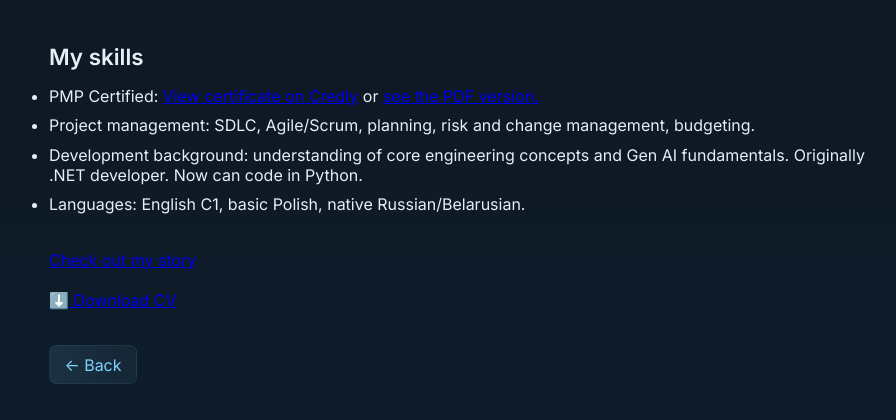
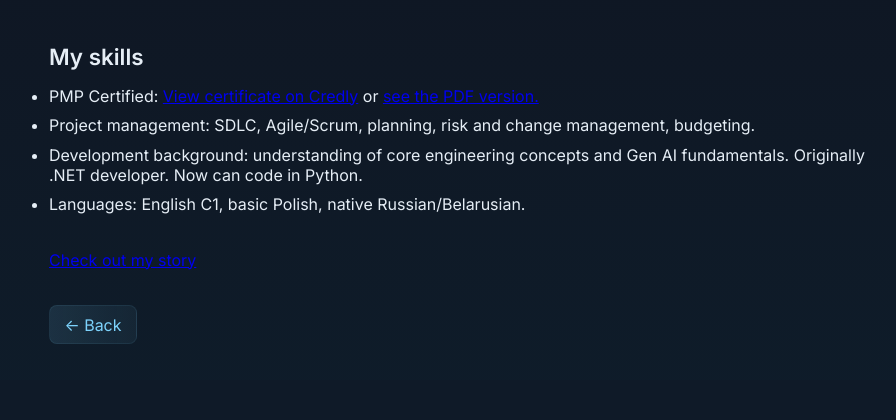
Before and after one commit to Pavel-Bakunovich/personal-web-site, a Flask app: page /cv in a window 1280 px wide. Shown: the part 2411-2831 px from the top of the page, without its empty margins (177-1073 px from the left). After the commit the page ends 2755 px from the top, so only its background shows below. Run offline with Flask 2, Linux system fonts and the light colour scheme.

Commit message:
Roll back "Download CV" button since weasyprint library can't be properly installed on railway.com

```diff
--- a/app.py
+++ b/app.py
@@ -1,6 +1,6 @@
 from flask import Flask, render_template, url_for, make_response
 import io
-from weasyprint import HTML
+#from weasyprint import HTML
 
 app = Flask(__name__)
 
@@ -16,6 +16,7 @@ def cv():
 def my_story():
     return render_template('my-story.html')
 
+'''
 @app.route('/download-cv')
 def download_cv():
     # Render the CV template
@@ -31,5 +32,7 @@ def download_cv():
 
     return response
 
+'''
+
 if __name__ == '__main__':
     app.run(debug=True)
--- a/requirements.txt
+++ b/requirements.txt
@@ -1,3 +1,2 @@
 Flask>=2.2
 gunicorn
-weasyprint
--- a/templates/cv.html
+++ b/templates/cv.html
@@ -117,9 +117,9 @@ Team: 20+ team members, including leadership roles such as Tech Lead, Scrum Mast
 
 <section id="my-story" class="cv-section container">
   <a href="{{ url_for('my_story') }}" >Check out my story</a>
+<!--</br>
 </br>
-</br>
-  <a href="{{ url_for('download_cv') }}" >⬇️ Download CV</a>
+  <a href="{{ url_for('download_cv') }}" >⬇️ Download CV</a>-->
 </section>
 
   <footer class="cv-footer container">
```
